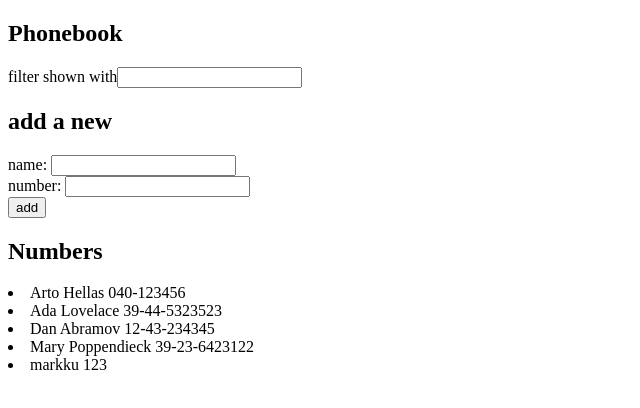
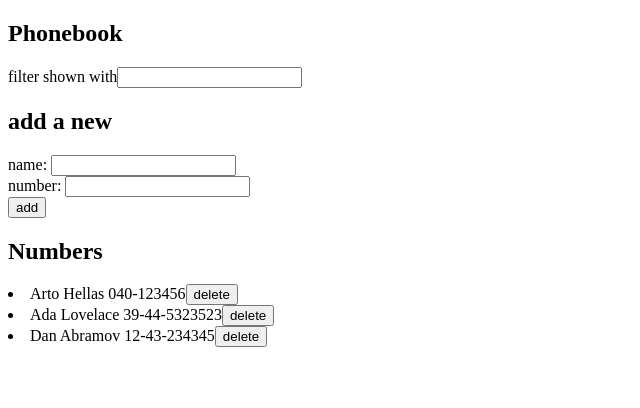
Before and after one commit to aleksikyto/fullstackopen2022, a React (Create React App) app in the folder part2/puhelinluettelo/: page / in a window 1280 px wide. Shown: the top 408 px of the page, without its empty margins (0-640 px from the left). Built offline with nearby package versions, Linux system fonts and the light colour scheme; data requests are answered from the project's data file.

Commit message:
delete working

```diff
--- a/part2/puhelinluettelo/db.json
+++ b/part2/puhelinluettelo/db.json
@@ -14,16 +14,6 @@
       "name": "Dan Abramov",
       "number": "12-43-234345",
       "id": 3
-    },
-    {
-      "name": "Mary Poppendieck",
-      "number": "39-23-6423122",
-      "id": 4
-    },
-    {
-      "name": "markku",
-      "number": "123",
-      "id": 5
     }
   ]
 }
--- a/part2/puhelinluettelo/src/App.js
+++ b/part2/puhelinluettelo/src/App.js
@@ -38,6 +38,10 @@ const App = () => {
     }
   };
 
+  const deletePerson = (id) => {
+    personService.deletePerson(id);
+  };
+
   const handleNameChange = (event) => {
     setNewName(event.target.value);
   };
@@ -67,7 +71,7 @@ const App = () => {
         handleNumberChange={handleNumberChange}
       />
       <h2>Numbers</h2>
-      <Persons persons={personsToShow} />
+      <Persons persons={personsToShow} deletePerson={deletePerson} />
     </div>
   );
 };
--- a/part2/puhelinluettelo/src/components/Person.js
+++ b/part2/puhelinluettelo/src/components/Person.js
@@ -1,7 +1,17 @@
-const Person = ({ person }) => {
+const Person = ({ person, deletePerson }) => {
+  console.log("pers", person);
   return (
     <li>
       {person.name} {person.number}
+      <button
+        onClick={() => {
+          if (window.confirm("Delete this person?")) {
+            deletePerson(person.id);
+          }
+        }}
+      >
+        delete
+      </button>
     </li>
   );
 };
--- a/part2/puhelinluettelo/src/components/Persons.js
+++ b/part2/puhelinluettelo/src/components/Persons.js
@@ -1,13 +1,13 @@
 import Person from "./Person";
 
-const Persons = ({ persons }) => {
+const Persons = ({ persons, deletePerson }) => {
   return (
     <div>
       {persons.length >= 0 &&
         persons.map((person, i) => {
           return (
             <div key={i}>
-              <Person person={person} />
+              <Person person={person} deletePerson={deletePerson} />
             </div>
           );
         })}
--- a/part2/puhelinluettelo/src/services/persons.js
+++ b/part2/puhelinluettelo/src/services/persons.js
@@ -22,9 +22,17 @@ const update = (id, newObject) => {
   });
 };
 
+const deletePerson = (id) => {
+  const request = axios.delete(`${baseUrl}/${id}`);
+  return request.then((response) => {
+    return response.data;
+  });
+};
+
 // eslint-disable-next-line import/no-anonymous-default-export
 export default {
   getAll: getAll,
   create: create,
   update: update,
+  deletePerson: deletePerson,
 };
```
